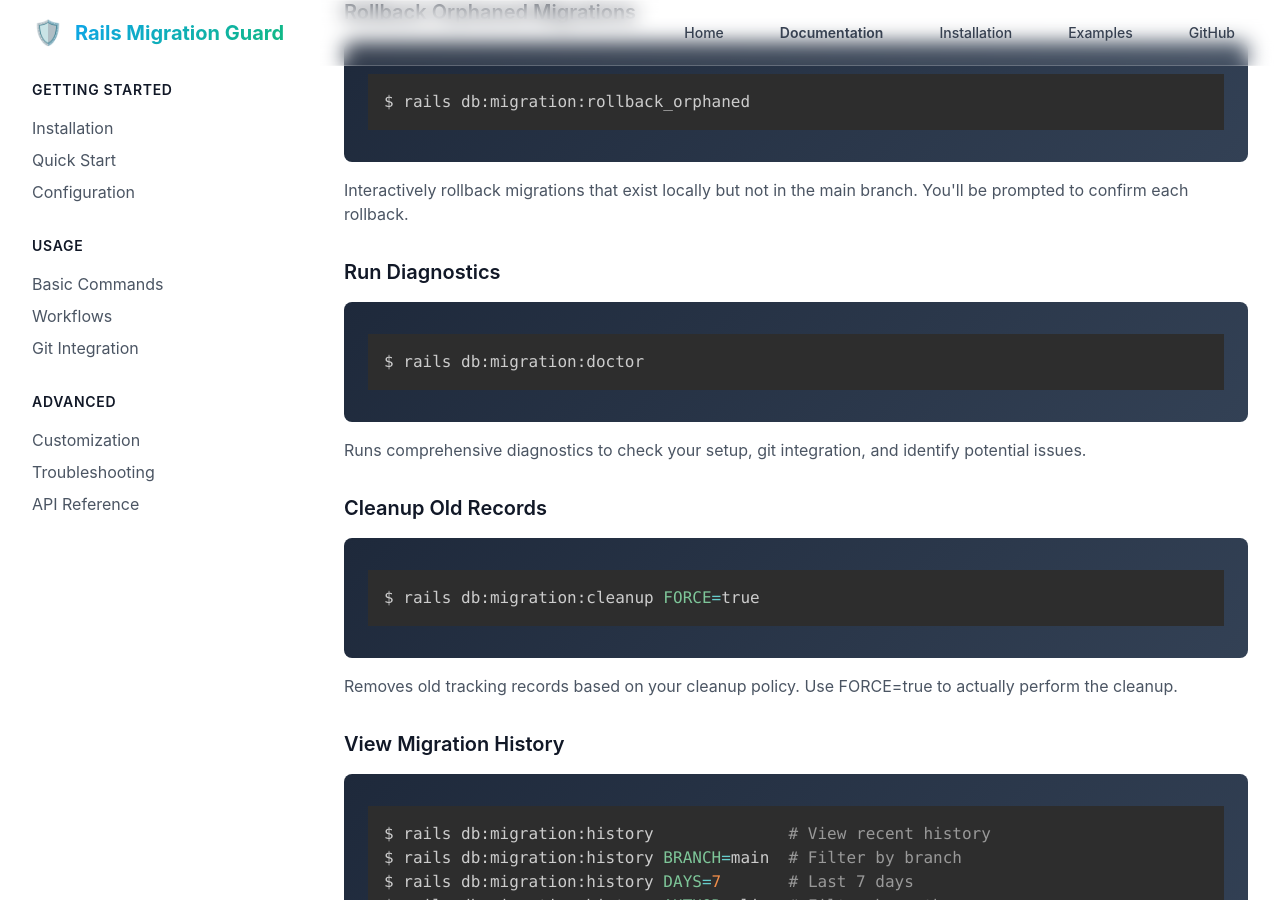
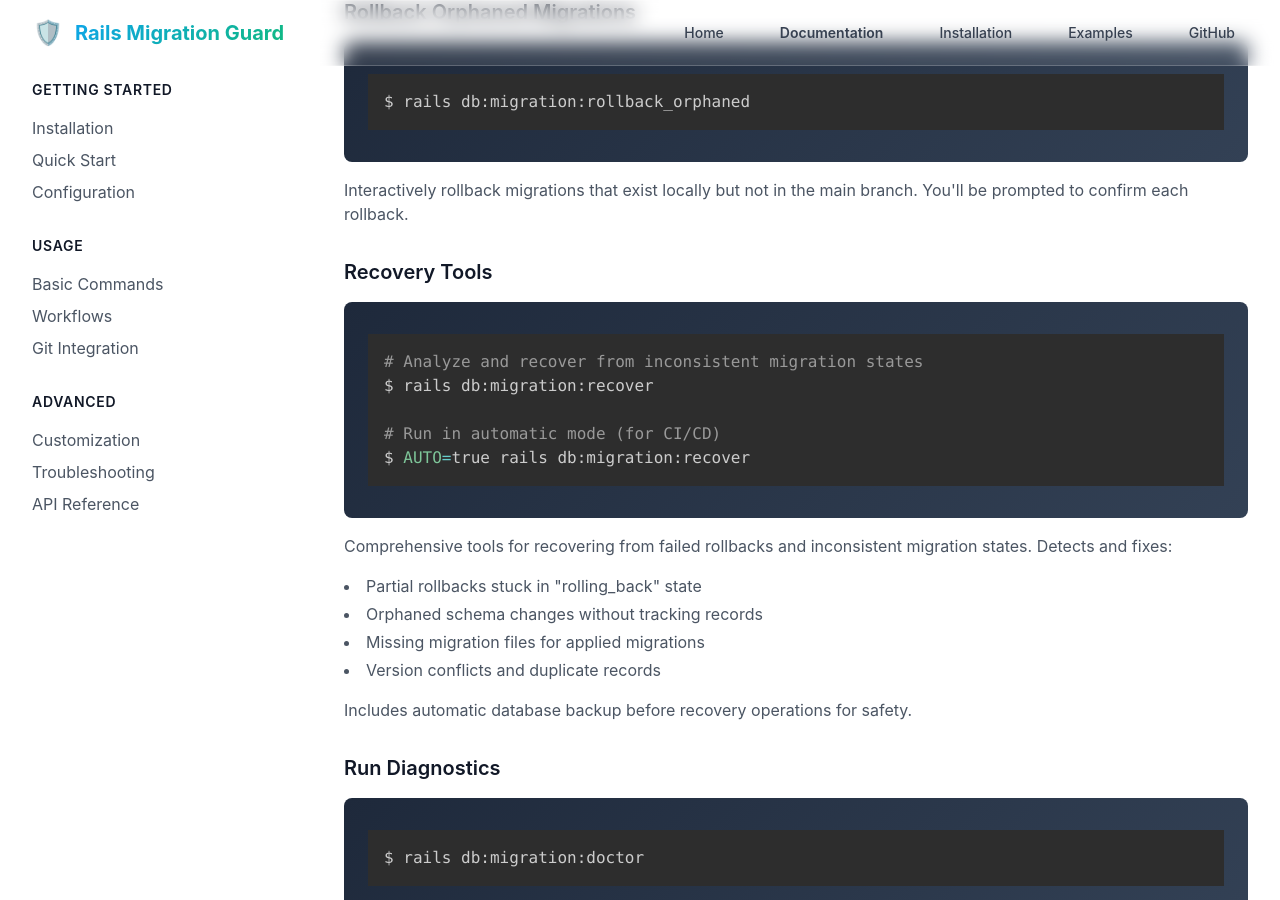
Before and after one commit to tommy2118/rails-migration-guard, a Jekyll site: the page built from docs/docs/index.html, in a window 1280 px wide and 900 px high, scrolled down 3637 px. Built offline with Jekyll 4.4.1, drawn with Linux system fonts in a browser that asks for light colours; nearby versions of some CDN libraries; some of the changed text lies outside the part shown.

Commit message:
docs: update website with Rails 8.0 support and fix version consistency
- Update requirements to mention Rails 8.0 support in documentation and installation pages
- Fix version consistency between codebase (0.1.0) and website documentation
- Remove duplicate rake task entry for db:migration:authors
- Ensure all Rails version references include Rails 8.0 compatibility

🤖 Generated with [Claude Code](https://claude.ai/code)

Co-Authored-By: Claude <noreply@anthropic.com>

```diff
--- a/docs/docs/index.html
+++ b/docs/docs/index.html
@@ -226,6 +226,25 @@ end</code></pre>
                                 <pre><code class="language-bash text-gray-100">$ rails db:migration:rollback_orphaned</code></pre>
                             </div>
                             <p class="text-gray-600">Interactively rollback migrations that exist locally but not in the main branch. You'll be prompted to confirm each rollback.</p>
+                        </div>
+
+                        <div>
+                            <h3 class="text-xl font-semibold text-gray-900 mb-4">Recovery Tools</h3>
+                            <div class="code-block rounded-lg p-6 mb-4">
+                                <pre><code class="language-bash text-gray-100"># Analyze and recover from inconsistent migration states
+$ rails db:migration:recover
+
+# Run in automatic mode (for CI/CD)
+$ AUTO=true rails db:migration:recover</code></pre>
+                            </div>
+                            <p class="text-gray-600 mb-4">Comprehensive tools for recovering from failed rollbacks and inconsistent migration states. Detects and fixes:</p>
+                            <ul class="list-disc list-inside text-gray-600 space-y-1 mb-4">
+                                <li>Partial rollbacks stuck in "rolling_back" state</li>
+                                <li>Orphaned schema changes without tracking records</li>
+                                <li>Missing migration files for applied migrations</li>
+                                <li>Version conflicts and duplicate records</li>
+                            </ul>
+                            <p class="text-gray-600">Includes automatic database backup before recovery operations for safety.</p>
                         </div>
 
                         <div>
@@ -520,6 +539,14 @@ end</code></pre>
                                 </div>
 
                                 <div class="bg-white border border-gray-200 rounded-lg p-6">
+                                    <h4 class="font-semibold text-gray-900 mb-2">db:migration:recover</h4>
+                                    <p class="text-sm text-gray-600 mb-3">Analyze and recover from inconsistent migration states</p>
+                                    <div class="code-block rounded p-3">
+                                        <code class="text-xs text-gray-100">rails db:migration:recover</code>
+                                    </div>
+                                </div>
+
+                                <div class="bg-white border border-gray-200 rounded-lg p-6">
                                     <h4 class="font-semibold text-gray-900 mb-2">db:migration:authors</h4>
                                     <p class="text-sm text-gray-600 mb-3">View author statistics and contributions</p>
                                     <div class="code-block rounded p-3">
--- a/docs/index.html
+++ b/docs/index.html
@@ -17,7 +17,7 @@ title: Home
             <!-- Badge -->
             <div class="inline-flex items-center px-4 py-2 rounded-full bg-white/80 backdrop-blur-sm border border-gray-200 text-sm font-medium text-gray-700 mb-8 animate-fade-in">
                 <span class="w-2 h-2 bg-accent-500 rounded-full mr-2"></span>
-                Latest: v0.4.0 - Now with enhanced Git integration
+                Latest: v0.1.0 - Rails Migration Guard with recovery tools
             </div>
 
             <!-- Main heading -->
--- a/docs/installation/index.html
+++ b/docs/installation/index.html
@@ -24,7 +24,7 @@ title: Installation
                 <div class="text-center">
                     <div class="text-3xl mb-4">🚂</div>
                     <h3 class="text-lg font-semibold text-gray-900 mb-2">Rails</h3>
-                    <p class="text-gray-600">6.1+ or 7.x</p>
+                    <p class="text-gray-600">6.1+ (including 8.0)</p>
                 </div>
             </div>
 
@@ -292,7 +292,7 @@ end</code></pre>
         <div class="space-y-6">
             <div class="bg-yellow-50 border border-yellow-200 rounded-lg p-4">
                 <h3 class="font-semibold text-yellow-800 mb-2">Bundle install fails</h3>
-                <p class="text-yellow-700 text-sm mb-2">Make sure you're using a supported Ruby version (3.0+) and Rails version (6.1+).</p>
+                <p class="text-yellow-700 text-sm mb-2">Make sure you're using a supported Ruby version (3.0+) and Rails version (6.1+, including 8.0).</p>
                 <div class="code-block rounded p-2">
                     <code class="text-xs text-gray-100">$ ruby --version && rails --version</code>
                 </div>
```
Also changed, not shown: other parts of docs/docs/index.html (+1 -1 lines).
